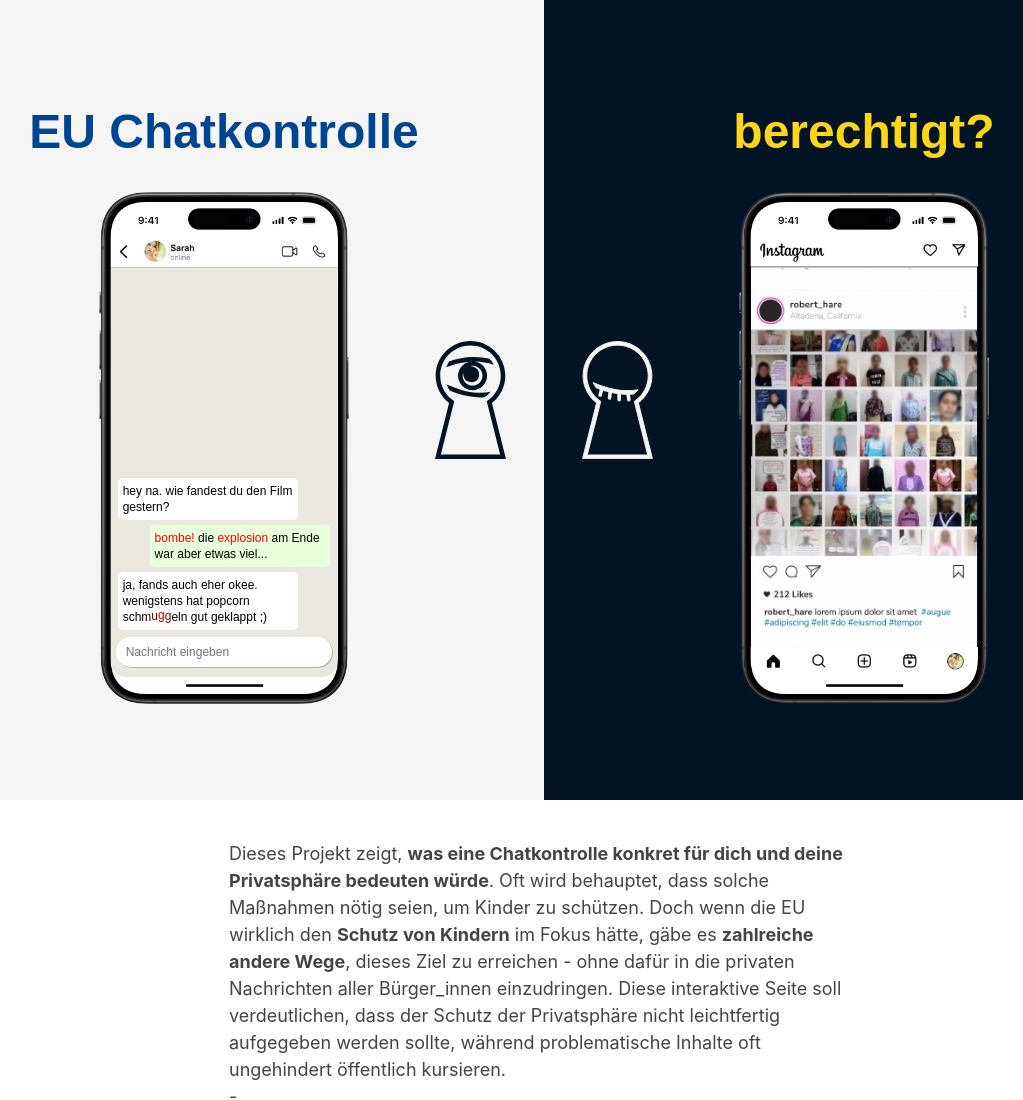
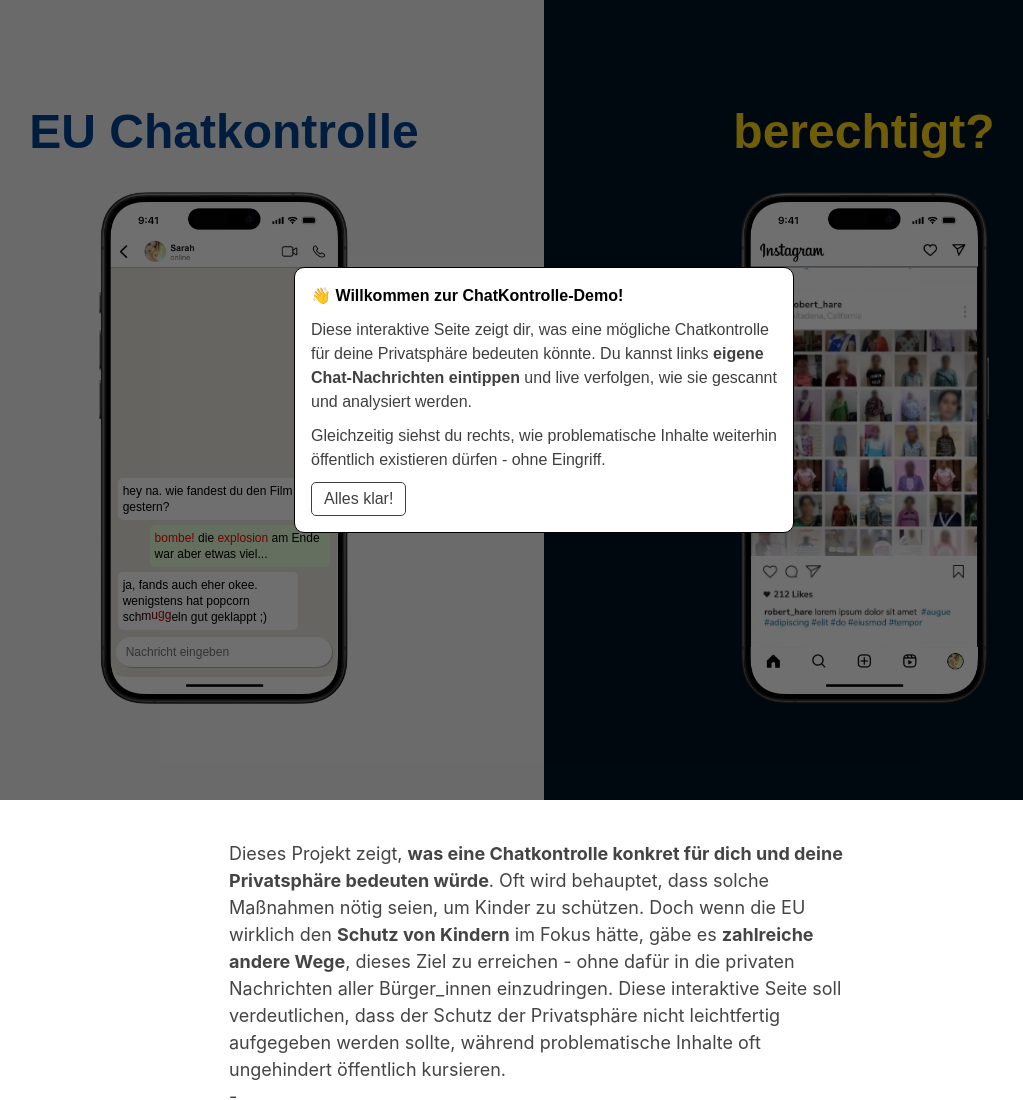
Before and after one commit to MalieJobe/hypocrite-chat-control, a plain HTML site: page index.html in a window 1280 px wide. Shown: the top 1100 px of the page, without its empty margins (96-1119 px from the left). After the commit the page ends 800 px from the top, so only its background shows below. Drawn offline with nearby package versions, Linux system fonts and the light colour scheme; files that its build step writes are made by us from their sources.

Commit message:
Add introductory dialog with styling and functionality

```diff
--- a/app.sass
+++ b/app.sass
@@ -135,7 +135,7 @@
   transition-property: color, transform
 .highlight
   color: red
-  transform: translateY(-2px)
+  transform: translateY(-4px)
 .permanent-highlight
   text-decoration: underline
   text-decoration-color: red
@@ -160,6 +160,43 @@
   font: 18px/1.5 -apple-system, BlinkMacSystemFont, "Segoe UI", Roboto, "Helvetica Neue", Arial, "Noto Sans", sans-serif, "Apple Color Emoji", "Segoe UI Emoji", "Segoe UI Symbol", "Noto Color Emoji"
   color: #444
 
+.intro[open]
+  position: fixed
+  top: 50%
+  left: 50%
+  transform: translate(-50%, -50%)
+  z-index: 2
+  max-width: 500px
+  border: 1px solid black
+  border-radius: 10px
+  display: flex
+  flex-direction: column
+  row-gap: 10px
+  align-items: flex-start
+
+  &::backdrop
+    background-color: #00000090
+
+.intro
+  &__header
+    font-weight: bold
+
+  &__body
+    color: #3f3f3f
+
+  &__button
+    background-color: #fff
+    color: #3f3f3f
+    border: 1px solid #3f3f3f
+    border-radius: 5px
+    padding: 4px 12px
+    outline: none
+    cursor: pointer
+    &:hover
+      background-color: #3f3f3f
+      color: #fff
+
+
 
 @media screen and (min-width: 800px)
   main
--- a/index.html
+++ b/index.html
@@ -80,6 +80,13 @@
         </span>
     </template>
 
+    <dialog class="intro" id="intro">
+        <span class="intro__header">👋 Willkommen zur ChatKontrolle-Demo!</span>
+        <p class="intro__body">Diese interaktive Seite zeigt dir, was eine mögliche Chatkontrolle für deine Privatsphäre bedeuten könnte. Du kannst links <strong>eigene Chat-Nachrichten eintippen</strong> und live verfolgen, wie sie gescannt und analysiert werden.</p>
+        <p class="intro__body">Gleichzeitig siehst du rechts, wie problematische Inhalte weiterhin öffentlich existieren dürfen - ohne Eingriff.</p>
+        <button class="intro__button" id="closeDialog">Alles klar!</button>
+    </dialog>
+
     <main>
         <section class="section section--light">
             <h1 class="title title--blue">EU Chatkontrolle</h1>
--- a/main.js
+++ b/main.js
@@ -2,6 +2,21 @@
 const CHAT_CONTAINER = document.getElementById('c_container');
 const MSG_TEMPLATE = document.getElementById('message_template');
 const alphabet = [...'abcdefghijklmnopqrstuvwxyz'];
+
+const INTRO_DIALOG = document.getElementById('intro');
+const INTRO_CLOSE_BTN = document.getElementById('closeDialog');
+
+if(!localStorage.getItem("sawDialog")) {
+    INTRO_DIALOG.showModal();
+    document.body.style.position = "fixed"
+}
+
+INTRO_CLOSE_BTN.addEventListener('click', ()=> {
+    INTRO_DIALOG.close();
+    document.body.style.position = "inherit"
+    localStorage.setItem("sawDialog", 1);
+})
+
 
 let scanningQueue = []; // Queue to process messages one at a time
 
```
